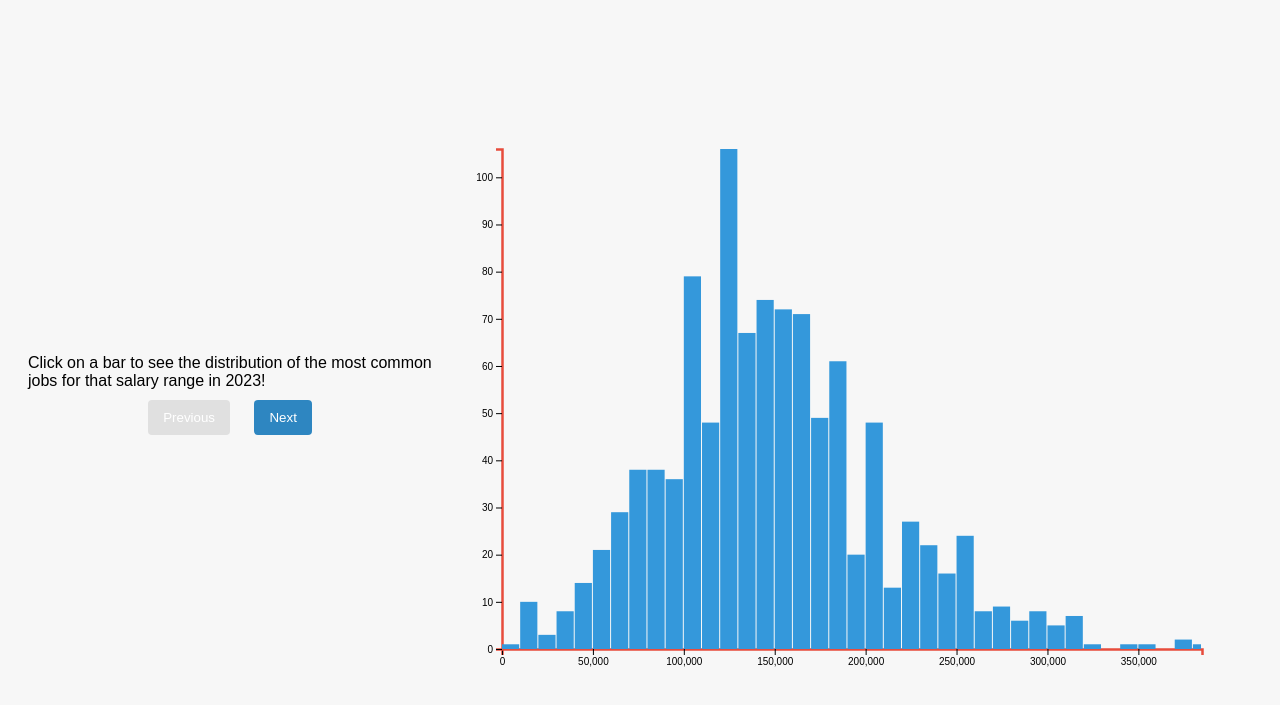
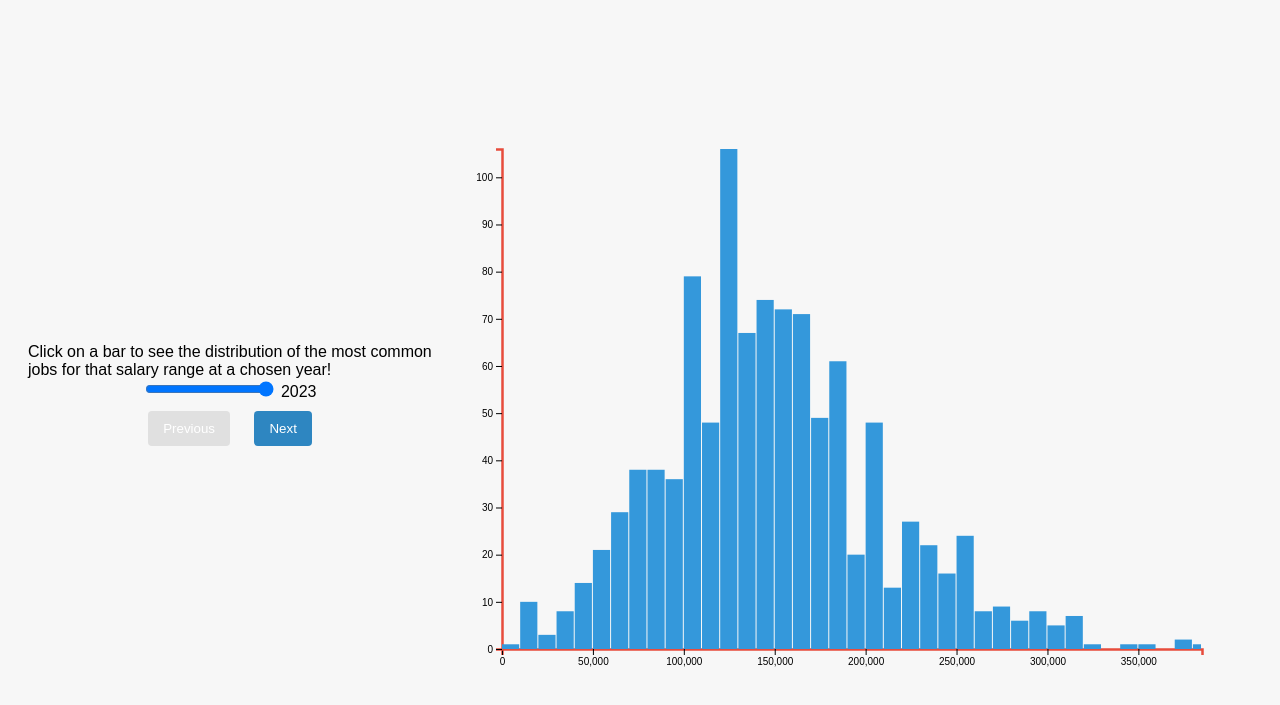
Before and after one commit to aravishankar/aravishankar.github.io, a plain HTML site: page index.html in a window 1280 px wide. Shown: the part 107-812 px from the top of the page. Drawn offline with nearby package versions, Linux system fonts and the light colour scheme.

Commit message:
made lots of changes

```diff
--- a/index.html
+++ b/index.html
@@ -25,6 +25,10 @@
                 <select id="experienceDropdown">
                     <!-- Option values will be dynamically populated -->
                 </select>
+                <div id="sliderContainer">
+                    <input type="range" min="2000" max="2023" value="2023" step="1" id="yearRange" />
+                    <span id="selectedYear">2023</span>
+                </div>
                 <div id="buttonsContainer">
                     <button id="prevScene">Previous</button>
                     <button id="nextScene">Next</button>
--- a/js/script.js
+++ b/js/script.js
@@ -174,10 +174,13 @@ function computeJobLevelPercentages(data, remoteStatus) {
 function drawScene1(data) {
     svg.selectAll("*").remove();
     // listSvg.select("#defaultListText").text("Click on a bar to see the distribution of the most \\n common jobs for that salary range.");
-    document.getElementById("jobTitleList").textContent = "Click on a bar to see the distribution of the most common jobs for that salary range in 2023!";
+    document.getElementById("jobTitleList").textContent = "Click on a bar to see the distribution of the most common jobs for that salary range at a chosen year!";
 
+    const selectedYear = +document.getElementById("yearRange").value;
+    document.getElementById("selectedYear").textContent = selectedYear;
 
-    const yearData = data.filter(d => d.work_year === 2023);
+    const yearData = data.filter(d => d.work_year === selectedYear);
+    // const yearData = data.filter(d => d.work_year === 2023);
 
     const xScale = d3.scaleLinear()
         .domain([0, d3.max(yearData, d => d.salary_in_usd)])
@@ -231,11 +234,15 @@ function drawScene1(data) {
 
 function drawScene2(data) {
     svg.selectAll("*").remove();
-    document.getElementById("jobTitleList").textContent = "Click on a bar to see job level percentages for that remote status!";
+    document.getElementById("jobTitleList").textContent = "Click on a bar to see job level percentages for that remote status at a chosen!";
 
     // console.log(data.filter(d => d.remote_ratio === '0'));
 
-    const yearData = data.filter(d => d.work_year === 2023);
+    const selectedYear = +document.getElementById("yearRange").value;
+    document.getElementById("selectedYear").textContent = selectedYear;
+
+    const yearData = data.filter(d => d.work_year === selectedYear);
+    // const yearData = data.filter(d => d.work_year === 2023);
     const remoteStatusesLabels = ["No Remote Work", "Partially Remote", "Fully Remote"];
 
     // console.log('Year data:', yearData);
```
